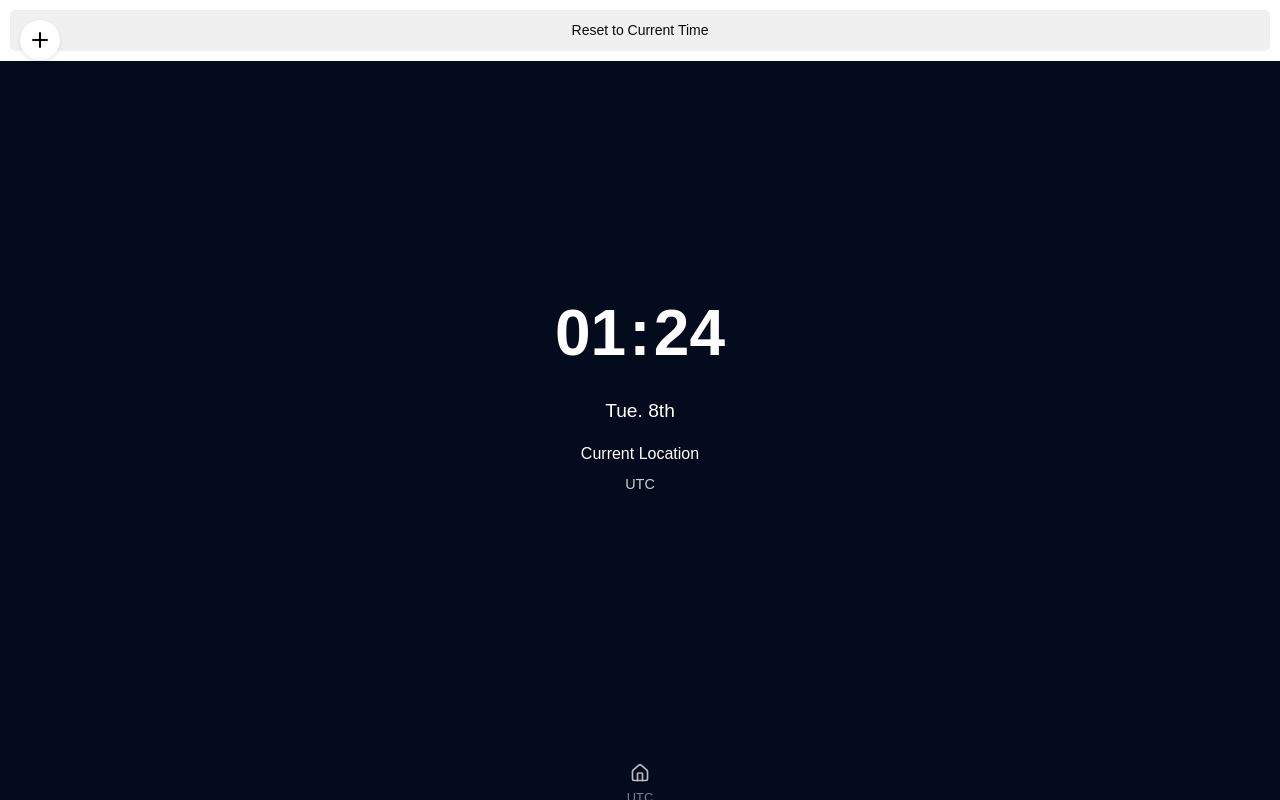
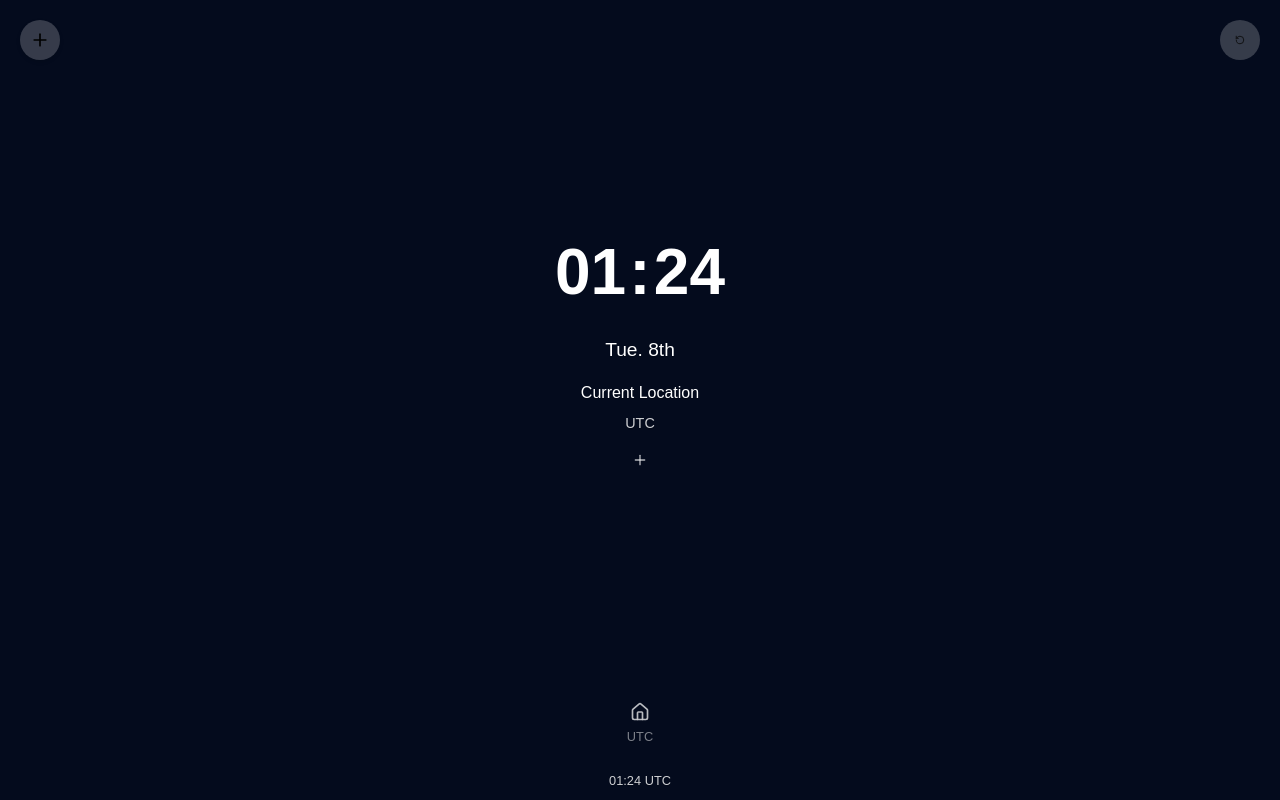
Before and after one commit to sphereboy/time-x, a Next.js app: page / in a window 1280 px wide. Built offline with nearby package versions, Linux system fonts and the light colour scheme.

Commit message:
sorted time. time is correct. has 34 type errors. so not sure if we will be able to build it.

```diff
--- a/src/components/AddLocationDialog.tsx
+++ b/src/components/AddLocationDialog.tsx
@@ -1,4 +1,4 @@
-import React, { useState } from "react";
+import React, { useState, useMemo } from "react";
 import { useTimeZoneStore } from "@/store/timeZoneStore";
 import {
   Dialog,
@@ -29,6 +29,14 @@ export function AddLocationDialog({ children }: AddLocationDialogProps) {
   const [selectedTimezone, setSelectedTimezone] = useState("");
   const [locationName, setLocationName] = useState("");
   const addLocation = useTimeZoneStore((state) => state.addLocation);
+  const locations = useTimeZoneStore((state) => state.locations);
+
+  const availableTimezones = useMemo(() => {
+    const existingLabels = new Set(locations.map((loc) => loc.label));
+    return Object.entries(timeZoneMapping).filter(
+      ([_, value]) => !existingLabels.has(value)
+    );
+  }, [locations]);
 
   const handleTimezoneChange = (value: string) => {
     setSelectedTimezone(value);
@@ -64,7 +72,7 @@ export function AddLocationDialog({ children }: AddLocationDialogProps) {
             </SelectTrigger>
             <SelectContent>
               <ScrollArea className="h-[300px]">
-                {Object.entries(timeZoneMapping).map(([name, value]) => (
+                {availableTimezones.map(([name, value]) => (
                   <SelectItem key={value} value={value}>
                     {name}
                   </SelectItem>
--- a/src/components/TimeZoneComparer.tsx
+++ b/src/components/TimeZoneComparer.tsx
@@ -1,12 +1,14 @@
 "use client";
 
-import React, { useState, useEffect, useCallback } from "react";
+import React, { useState, useEffect, useCallback, useMemo } from "react";
 import { format } from "date-fns";
-import { Plus, Trash2, Home } from "lucide-react";
+import { Plus, Trash2, Home, RotateCcw } from "lucide-react"; // Add RotateCcw import
 import styles from "@/styles/TimeZoneComparer.module.css";
 import { useTimeZoneStore } from "@/store/timeZoneStore";
 import { AddLocationDialog } from "@/components/AddLocationDialog";
 import timezones from "@/lib/timezones";
+
+// Remove the import of zonedTimeToUtc and utcToZonedTime
 
 // Update this object to only include the working time zones
 export const timeZoneMapping: { [key: string]: string } = {
@@ -106,6 +108,14 @@ const isValidTimeZone = (timeZone: string): boolean => {
     console.warn(`Invalid time zone: ${timeZone}`);
     return false;
   }
+};
+
+// Add this function to calculate timezone offset
+const getTimezoneOffset = (timeZone: string): number => {
+  const date = new Date();
+  const utcDate = new Date(date.toLocaleString("en-US", { timeZone: "UTC" }));
+  const tzDate = new Date(date.toLocaleString("en-US", { timeZone }));
+  return (tzDate.getTime() - utcDate.getTime()) / 60000;
 };
 
 export function TimeZoneComparer(): React.ReactElement {
@@ -298,6 +308,27 @@ export function TimeZoneComparer(): React.ReactElement {
     resetToCurrentTimezone();
   }, [resetToCurrentTimezone]);
 
+  // Modify the sortLocations function
+  const sortLocations = useCallback((locations: Location[]) => {
+    const homeLocation = locations.find((loc) => loc.isCurrent);
+    if (!homeLocation) return locations;
+
+    const homeOffset = getTimezoneOffset(homeLocation.label || "UTC");
+
+    return locations.sort((a, b) => {
+      const aOffset = getTimezoneOffset(a.label || "UTC") - homeOffset;
+      const bOffset = getTimezoneOffset(b.label || "UTC") - homeOffset;
+
+      return aOffset - bOffset;
+    });
+  }, []);
+
+  // Modify the locations rendering to use the sorted locations
+  const sortedLocations = useMemo(
+    () => sortLocations(locations),
+    [locations, sortLocations]
+  );
+
   console.log("Locations:", JSON.stringify(locations, null, 2));
 
   if (!currentTime) {
@@ -306,16 +337,22 @@ export function TimeZoneComparer(): React.ReactElement {
 
   return (
     <div className={styles.container}>
-      <AddLocationDialog>
-        <button className={styles.addButton} aria-label="Add location">
-          <Plus />
+      <div className={styles.topButtons}>
+        <AddLocationDialog>
+          <button className={styles.addButton} aria-label="Add location">
+            <Plus size={20} />
+          </button>
+        </AddLocationDialog>
+        <button
+          className={styles.resetButton}
+          onClick={handleReset}
+          aria-label="Reset to current time"
+        >
+          <RotateCcw size={20} />
         </button>
-      </AddLocationDialog>
-      <button className={styles.resetButton} onClick={handleReset}>
-        Reset to Current Time
-      </button>
+      </div>
       <div className={styles.timezonesContainer}>
-        {locations.map((location) => {
+        {sortedLocations.map((location) => {
           const adjustedTime = getAdjustedTime(
             currentTime,
             location.label || ""
--- a/src/store/timeZoneStore.ts
+++ b/src/store/timeZoneStore.ts
@@ -1,10 +1,18 @@
 import { create } from "zustand";
 import { persist } from "zustand/middleware";
-// import { addHours } from "date-fns";
+import { v4 as uuidv4 } from "uuid";
+import { timeZoneMapping } from "@/components/TimeZoneComparer";
 
-// Add this function at the top of the file, after the imports
-const generateId = (): string => {
-  return Date.now().toString(36) + Math.random().toString(36).substr(2);
+// Remove the import of zonedTimeToUtc
+
+// ... (keep the rest of the imports and interfaces)
+
+// Add this function to calculate timezone offset
+const getTimezoneOffset = (timeZone: string): number => {
+  const date = new Date();
+  const utcDate = new Date(date.toLocaleString("en-US", { timeZone: "UTC" }));
+  const tzDate = new Date(date.toLocaleString("en-US", { timeZone }));
+  return (tzDate.getTime() - utcDate.getTime()) / 60000;
 };
 
 interface Location {
@@ -25,6 +33,7 @@ interface TimeZoneState {
   setCurrentTime: (time: Date) => void;
   initializeWithCurrentTimezone: () => void;
   resetToCurrentTimezone: () => void;
+  sortLocations: (locations: Location[]) => Location[];
 }
 
 const getCurrentTimezone = (): Location => {
@@ -38,53 +47,46 @@ const getCurrentTimezone = (): Location => {
   };
 };
 
-// Import the timeZoneMapping here or define it in this file
-const timeZoneMapping: { [key: string]: string } = {
-  "Hawaiian Standard Time": "Pacific/Honolulu",
-  "Alaskan Standard Time": "America/Anchorage",
-  "Pacific Standard Time": "America/Los_Angeles",
-  "Mountain Standard Time": "America/Denver",
-  "Central Standard Time": "America/Chicago",
-  "Eastern Standard Time": "America/New_York",
-  // Add more mappings as needed
-};
-
 export const useTimeZoneStore = create<TimeZoneState>()(
   persist(
     (set, get) => ({
       locations: [getCurrentTimezone()],
       currentTime: new Date(),
-      addLocation: (name: string, label: string) =>
+      addLocation: (name: string, label: string) => {
         set((state) => {
-          const newLocation: Location = {
-            id: generateId(),
+          // Check if the location already exists
+          if (state.locations.some((loc) => loc.label === label)) {
+            console.warn(`Location with label ${label} already exists.`);
+            return state; // Return the current state without changes
+          }
+
+          const newLocation = {
+            id: uuidv4(),
             name,
             label,
             offset: 0,
             isCurrent: false,
           };
-          return { locations: [...state.locations, newLocation] };
-        }),
-      removeLocation: (id: string) =>
+          const updatedLocations = [...state.locations, newLocation];
+          return { locations: state.sortLocations(updatedLocations) };
+        });
+      },
+      removeLocation: (id: string) => {
         set((state) => ({
-          locations: state.locations.filter(
-            (loc) => loc.id !== id || loc.isCurrent
+          locations: state.sortLocations(
+            state.locations.filter((loc) => loc.id !== id)
           ),
-        })),
-      updateLocation: (id: string, updates: Partial<Location>) =>
-        set((state) => {
-          const location = state.locations.find((loc) => loc.id === id);
-          if (!location) return state;
-          const updatedLocation = { ...location, ...updates };
-          if (JSON.stringify(location) === JSON.stringify(updatedLocation)) {
-            return state;
-          }
-          return {
-            locations: state.locations.map((loc) =>
-              loc.id === id ? updatedLocation : loc
-            ),
-          };
-        }),
+        }));
+      },
+      updateLocation: (id: string, updates: Partial<Location>) => {
+        set((state) => ({
+          locations: state.sortLocations(
+            state.locations.map((loc) =>
+              loc.id === id ? { ...loc, ...updates } : loc
+            )
+          ),
+        }));
+      },
       setCurrentTime: (time: Date) => set({ currentTime: time }),
       initializeWithCurrentTimezone: () => {
         const { locations } = get();
@@ -100,6 +102,19 @@ export const useTimeZoneStore = create<TimeZoneState>()(
         const currentTimezone = getCurrentTimezone();
         set({ locations: [currentTimezone] });
       },
+      sortLocations: (locations: Location[]) => {
+        const homeLocation = locations.find((loc) => loc.isCurrent);
+        if (!homeLocation) return locations;
+
+        const homeOffset = getTimezoneOffset(homeLocation.label || "UTC");
+
+        return locations.sort((a, b) => {
+          const aOffset = getTimezoneOffset(a.label || "UTC") - homeOffset;
+          const bOffset = getTimezoneOffset(b.label || "UTC") - homeOffset;
+
+          return aOffset - bOffset;
+        });
+      },
     }),
     {
       name: "time-zone-storage",
--- a/src/styles/TimeZoneComparer.module.css
+++ b/src/styles/TimeZoneComparer.module.css
@@ -533,3 +533,35 @@
 .resetButton:hover {
   background-color: #e0e0e0;
 }
+
+.container {
+  position: relative;
+}
+
+.topButtons {
+  position: absolute;
+  top: 10px;
+  right: 10px;
+  display: flex;
+  gap: 10px;
+  z-index: 10;
+}
+
+.addButton,
+.resetButton {
+  background-color: rgba(255, 255, 255, 0.2);
+  border: none;
+  border-radius: 50%;
+  width: 40px;
+  height: 40px;
+  display: flex;
+  align-items: center;
+  justify-content: center;
+  cursor: pointer;
+  transition: background-color 0.3s ease;
+}
+
+.addButton:hover,
+.resetButton:hover {
+  background-color: rgba(255, 255, 255, 0.3);
+}
```
